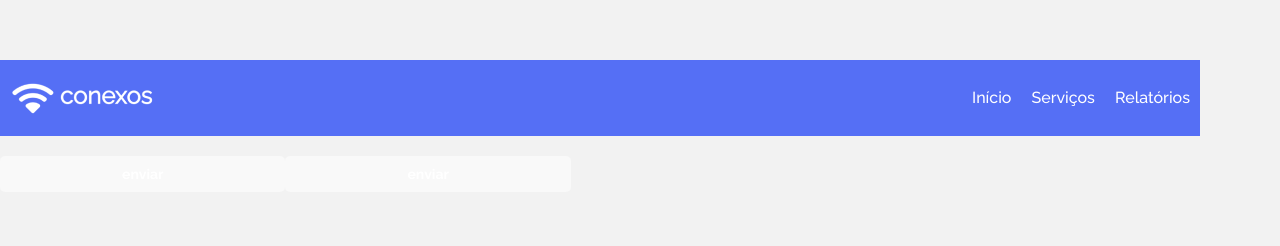
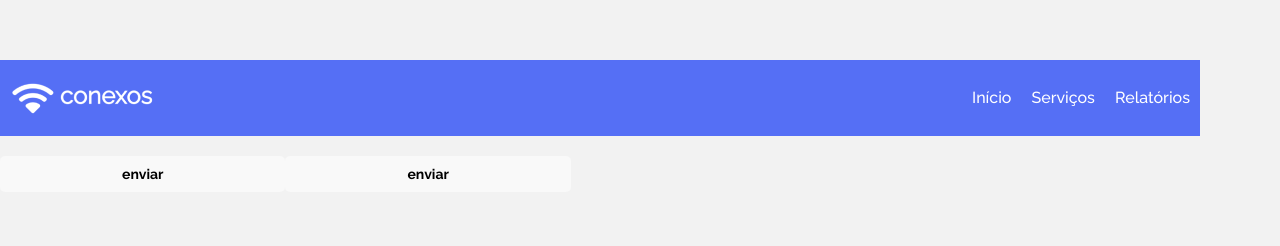
Before and after one commit to sm1-rise/projeto-integrador-conexoes-7, a React (Vite) app in the folder react-sprint2/: page /testes in a window 1280 px wide. Shown: the part 171-417 px from the top of the page. Built offline with nearby package versions, Linux system fonts and the light colour scheme; the HTML template or start-up script is replaced by a standard one.

Commit message:
arrumando botao

```diff
--- a/react-sprint2/src/components/BotaoTeste/style.ts
+++ b/react-sprint2/src/components/BotaoTeste/style.ts
@@ -1,6 +1,4 @@
-import { CSSProperties } from "react"
 import styled from "styled-components";
-import { GlobalStyle } from "../../geral";
 import { css } from "@emotion/react";
 
 
@@ -15,14 +13,12 @@ const DefStyle = {
         font-size:14px;
         color:#fff;
         padding: 10px 122px;
-        background-color:  #556FF5;
-        `,
-
+        background-color:  #000;
+        `
 }
 
 export const Container = styled.button`
     font-size:14px;
-    color:white;
     padding: 10px 122px;
     margin-top: 20px;
     border: 1px #556FF5;
@@ -31,6 +27,5 @@ export const Container = styled.button`
     font-family: 'Raleway', sans-serif;
     font-weight: 700;
 
-
-
+    ${props => DefStyle[props.type]}
 `
```
